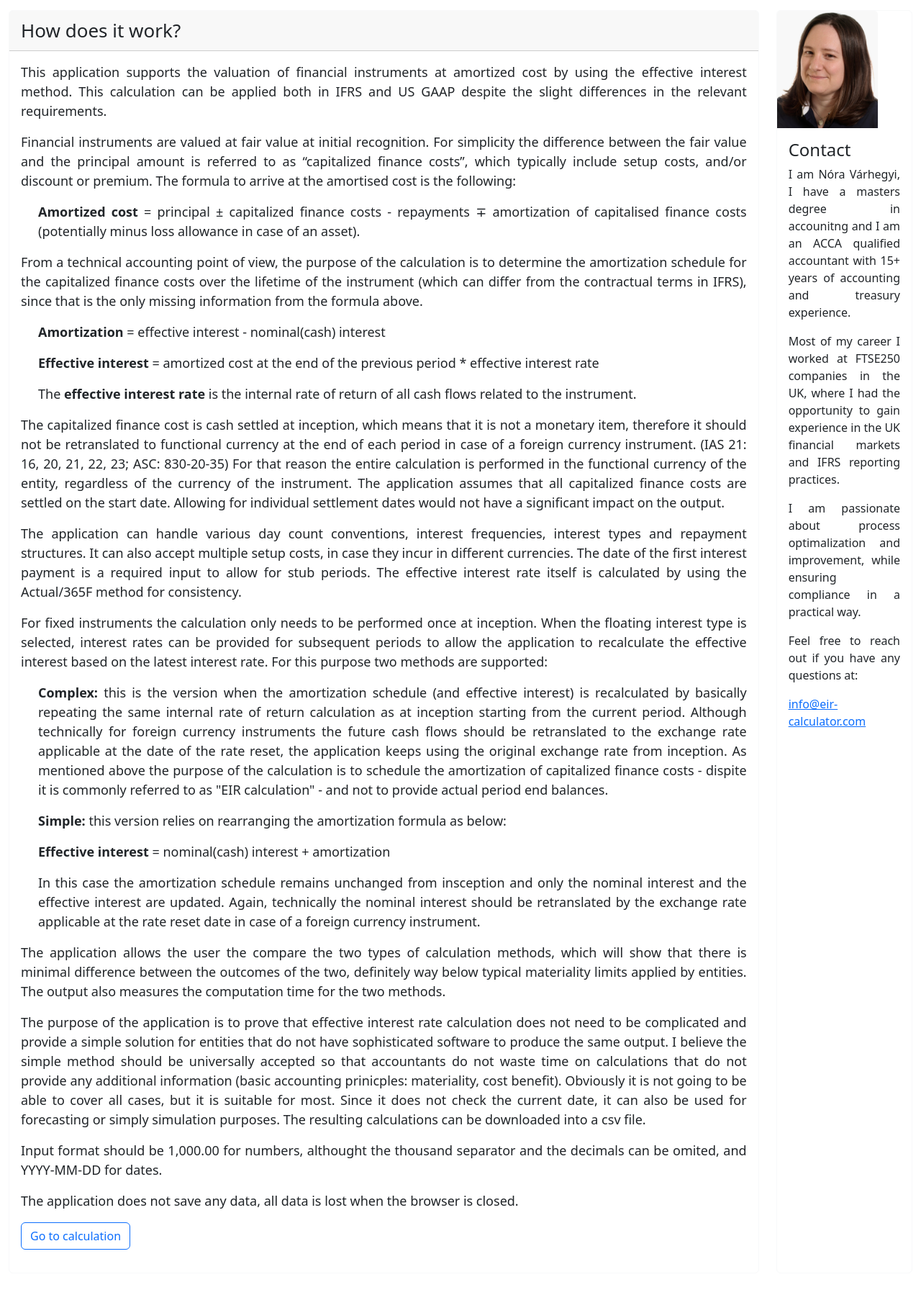
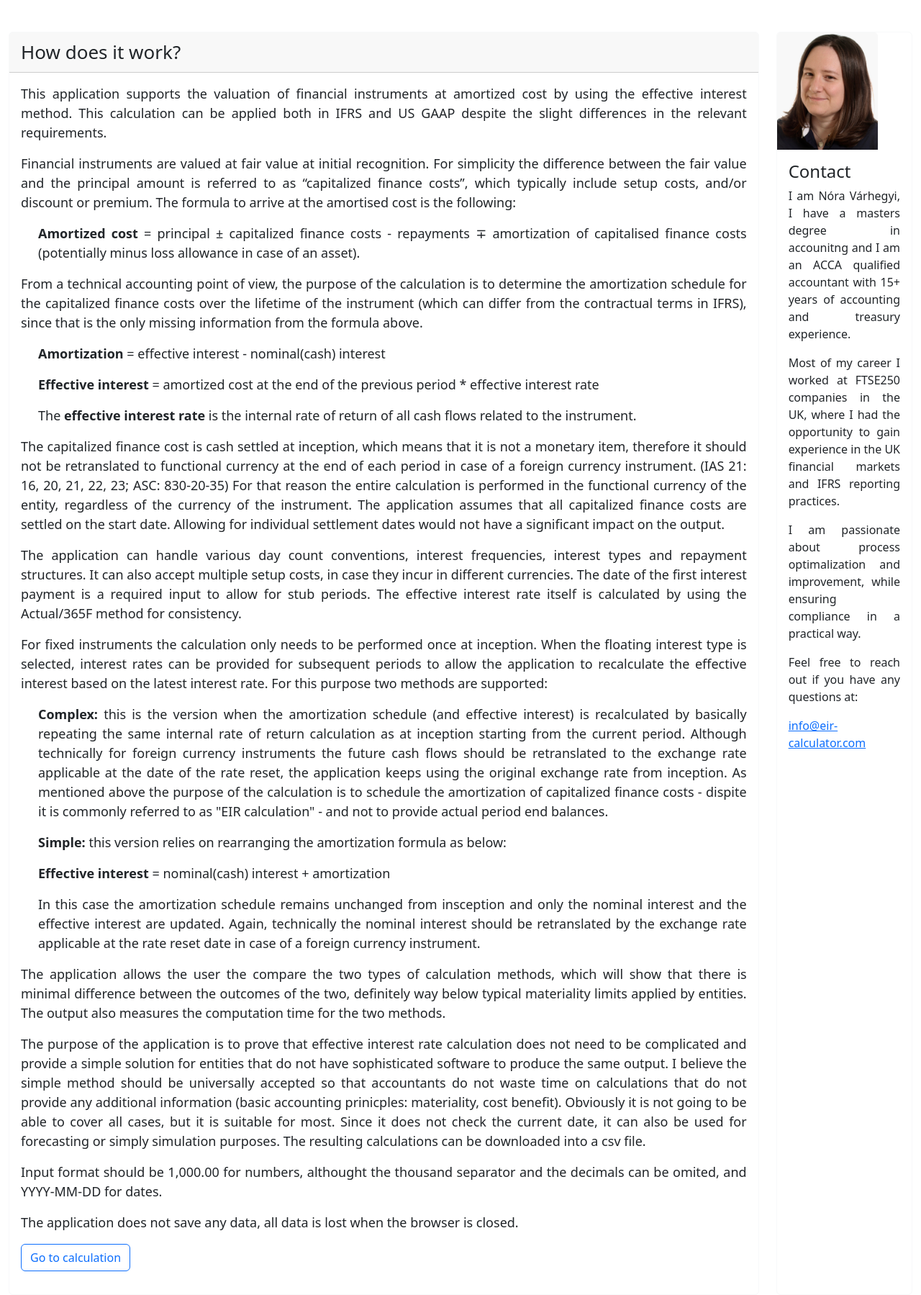
Before and after one commit to Norcsa/eir-calculator, a Python web app: template templates/index.html in a window 1280 px wide. Shown: the part 80-1879 px from the top of the page at 72% size. Before the commit the page ends 1816 px from the top, so only its background shows below. Run offline with Jinja, Linux system fonts and the light colour scheme; the template is opened without the code that fills it, so the values that code supplies are empty.

Commit message:
Adjust layout after adding Talisman

```diff
--- a/templates/layout.html
+++ b/templates/layout.html
@@ -19,7 +19,7 @@
       </div>
     </nav>
 
-    <main class="container-fluid text-start mt-4" style="padding-top: 70px;">
+    <main class="container-fluid text-start mt-4" style="padding-top: 100px;">
 
       {% block main %}
       <!-- Content goes here -->
```
